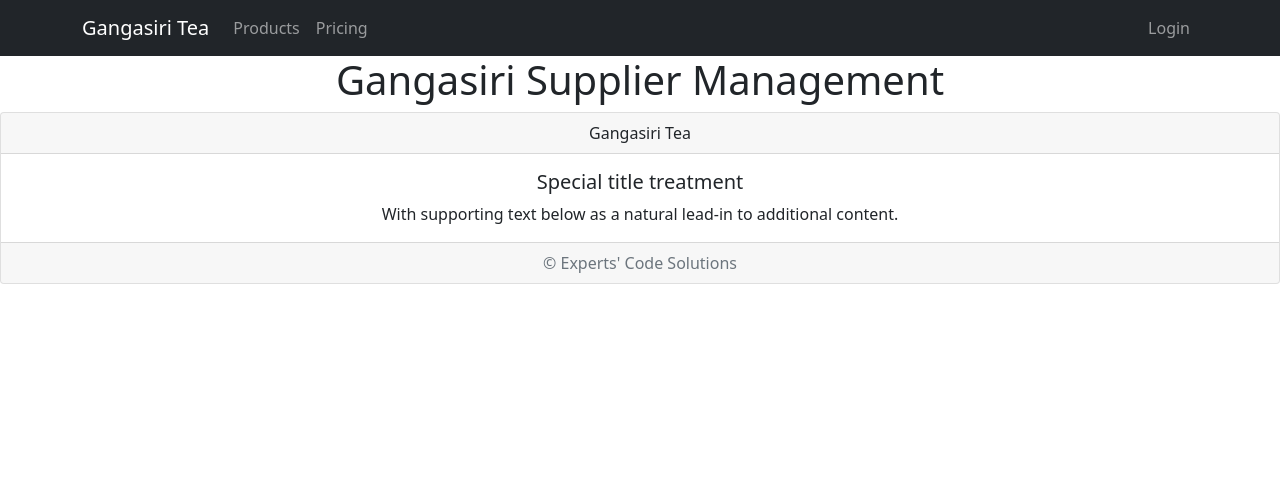
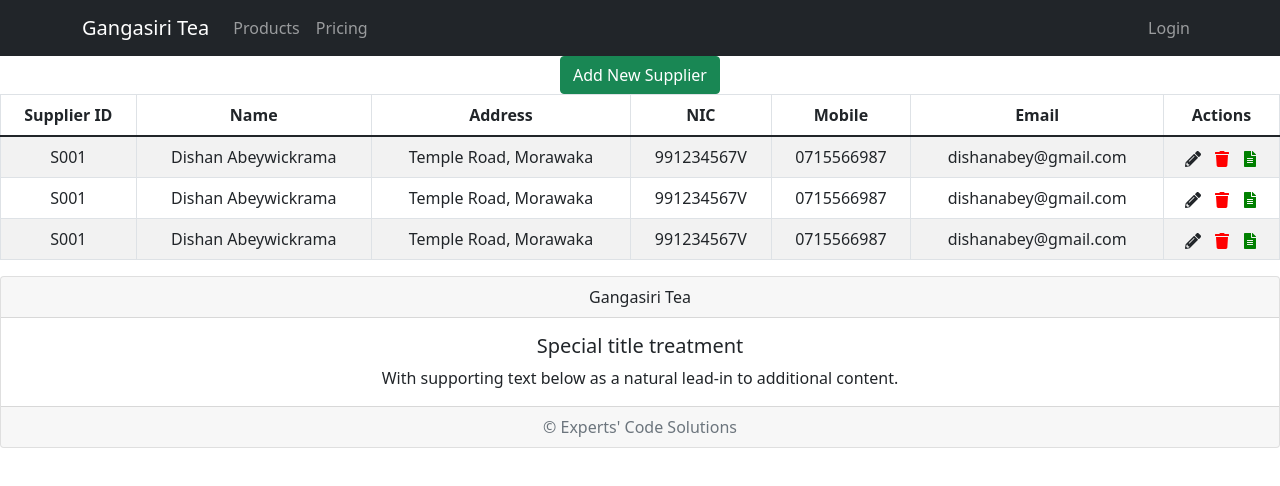
Before and after one commit to SeranMN/TeaApp, a React (Create React App) app: page / in a window 1280 px wide. Shown: the top 486 px of the page. Built offline with nearby package versions, Linux system fonts and the light colour scheme.

Commit message:
Supplier Table & Form Interfaces

```diff
--- a/package.json
+++ b/package.json
@@ -10,6 +10,7 @@
     "react": "^17.0.2",
     "react-bootstrap": "^2.0.0-beta.5",
     "react-dom": "^17.0.2",
+    "react-icons": "^4.2.0",
     "react-scripts": "4.0.3",
     "web-vitals": "^1.1.2"
   },
--- a/src/App.js
+++ b/src/App.js
@@ -2,11 +2,12 @@ import Header from './component/Header';
 import './App.css';
 import 'bootstrap/dist/css/bootstrap.min.css';
 import Footer from './component/Footer';
+import SuppliersTable from './component/Supplier_Table';
 function App() {
   return (
     <div className="App">
      <Header/>
-     <h1>Gangasiri Supplier Management</h1>
+     <SuppliersTable/>
      <Footer/>
 
     </div>
--- /dev/null
+++ b/src/component/Modle.js
@@ -0,0 +1,29 @@
+import Modal from 'react-bootstrap/Modal'
+import { Button, ModalBody } from 'react-bootstrap'
+import SupplierForm from './Supplier_Form'
+
+const Modle = (props) => {
+    return (
+        <Modal
+            {...props}
+            size="lg"
+            aria-labelledby="contained-modal-title-vcenter"
+            centered>
+
+            <Modal.Header closeButton>
+                <Modal.Title id="contained-modal-title-vcenter">
+                    Add Supplier
+                </Modal.Title>
+            </Modal.Header>
+            <ModalBody>
+                <SupplierForm/>
+            </ModalBody>
+
+            <Modal.Footer>
+                <Button onClick={props.onHide}>Close</Button>
+            </Modal.Footer>
+        </Modal>
+    )
+}
+
+export default Modle
--- /dev/null
+++ b/src/component/Supplier_Btn.js
@@ -0,0 +1,11 @@
+import React from 'react'
+import Button from 'react-bootstrap/Button'
+
+const SupplierBtn = ({ onclick }) => {
+    return (
+        <Button variant="success" onClick={onclick}>Add New Supplier</Button>
+
+    )
+}
+
+export default SupplierBtn
--- /dev/null
+++ b/src/component/Supplier_Form.js
@@ -0,0 +1,134 @@
+import Form from "react-bootstrap/Form";
+import Button from "react-bootstrap/Button";
+import { Row, Col } from "react-bootstrap"
+import { useState } from "react";
+import { FaTimes } from "react-icons/fa";
+
+const SupplierForm = () => {
+  const [validated, setvalidated] = useState(false)
+  const [selectedImage, setSelectedImage] = useState();
+
+  const handleSubmit = (event) => {
+    const form = event.currentTarget;
+    if (form.checkValidity() === false) {
+      event.preventDefault();
+      event.stopPropagation();
+    }
+    setvalidated(true);
+  };
+
+
+
+
+  // This function will be triggered when the file field change
+  const imageChange = (e) => {
+    if (e.target.files && e.target.files.length > 0) {
+      setSelectedImage(e.target.files[0]);
+    }
+  };
+
+  return (
+    <Form noValidate validated={validated} onSubmit={handleSubmit}>
+      <Form.Group className="mb-3" controlId="formName">
+        <Form.Label>Name</Form.Label>
+        <Form.Control type="text" placeholder="Enter Name" required />
+      </Form.Group>
+
+      <Row className="mb-3" controlId="formAddress">
+        <Form.Group as={Col} md="4" controlId="FormAddressHome">
+          <Form.Label>House Name or Number</Form.Label>
+          <Form.Control type="text" placeholder="Name or Number" />
+        </Form.Group>
+
+        <Form.Group as={Col} md="4" controlId="FormAddressStreet">
+          <Form.Label>Street</Form.Label>
+          <Form.Control type="text" placeholder="Street" required />
+        </Form.Group>
+
+        <Form.Group as={Col} md="3" controlId="FormAdddressCity">
+          <Form.Label>City</Form.Label>
+          <Form.Control type="text" placeholder="City" required />
+        </Form.Group>
+      </Row>
+
+      <Form.Group className="mb-3" controlId="formNIC">
+        <Form.Label>NIC Number</Form.Label>
+        <Form.Control
+          type="text"
+          placeholder="National ID Number"
+          pattern="^([0-9]{9}[x|X|v|V]|[0-9]{12})$"
+          required
+        />
+        <Form.Control.Feedback type="invalid">
+          Please insert Valid NIC Number
+        </Form.Control.Feedback>
+      </Form.Group>
+
+      <Form.Group className="mb-3" controlId="formMobile">
+        <Form.Label>Moblie Number</Form.Label>
+        <Form.Control
+          type="text"
+          placeholder="Moblie Number"
+          title="Must include 10 digits without Country Code"
+          pattern="[0-9]{10}"
+          required
+        />
+        <Form.Control.Feedback type="invalid">
+          Please insert Valid Mobile Number
+        </Form.Control.Feedback>
+      </Form.Group>
+
+      <Form.Group className="mb-3" controlId="formEmail">
+        <Form.Label>Email Address</Form.Label>
+        <Form.Control
+          type="email"
+          placeholder="Enter email"
+          pattern="^[a-zA-Z0-9.!#$%&'*+/=?^_`{|}~-]+@[a-zA-Z0-9-]+(?:\.[a-zA-Z0-9-]+)*$"
+          required
+        />
+        <Form.Text className="text-muted">
+          We'll never share your email with anyone else.
+        </Form.Text>
+      </Form.Group>
+
+      <Form.Group className="mb-3" controlId="formPassword">
+        <Form.Label>Create Password</Form.Label>
+        <Form.Control
+          type="password"
+          placeholder="Create Password"
+          pattern="(?=.*\d)(?=.*[a-z])(?=.*[A-Z]).{8,}"
+          title="Must contain at least one number and one uppercase and lowercase letter, and at least 8 or more characters"
+          required
+        />
+      </Form.Group>
+
+      <Form.Group controlId="formFile" className="mb-3">
+        <Form.Label>Photo</Form.Label>
+        <Form.Control
+          type="file"
+          accept="image/*"
+          onChange={imageChange}
+          required
+        />
+        {selectedImage && (
+          <div style={{
+            marginTop: 10,
+            display: "flex",
+            flexDirection: "column",
+            maxWidth: "10%",
+            maxHeight: "10%",
+          }}>
+            <img src={URL.createObjectURL(selectedImage)} alt="Profile" />
+          </div>
+        )}
+      </Form.Group>
+
+      <Button variant="primary" type="submit">
+        Submit
+      </Button>
+    </Form>
+  );
+
+}
+
+export default SupplierForm
--- /dev/null
+++ b/src/component/Supplier_Table.js
@@ -0,0 +1,138 @@
+import Table from "react-bootstrap/Table";
+import {FaFileAlt,FaPencilAlt,FaTrash,} from "react-icons/fa";
+import SupplierBtn from "./Supplier_Btn";
+import { useState } from "react";
+import Modal from "./Modle";
+
+const SuppliersTable = () => {
+  const [modalShow, setModalShow] = useState(false);
+  return (
+    <div>
+      <SupplierBtn onclick={() => setModalShow(true)} />
+          <Modal show={modalShow} onHide={() => setModalShow(false)} />
+
+      <Table striped bordered hover>
+        <thead>
+          <tr>
+            <th>Supplier ID</th>
+            <th>Name</th>
+            <th>Address</th>
+            <th>NIC</th>
+            <th>Mobile</th>
+            <th>Email</th>
+            <th>Actions</th>
+          </tr>
+        </thead>
+        <tbody>
+          <tr>
+            <td>S001</td>
+            <td>Dishan Abeywickrama</td>
+            <td>Temple Road, Morawaka</td>
+            <td>991234567V</td>
+            <td>0715566987</td>
+            <td>dishanabey@gmail.com</td>
+            <td>
+              <div>
+                <span>
+                  <FaPencilAlt
+                    onClick={() => console.log("Edit")}
+                    style={{ cursor: "pointer" }}
+                    title="Edit Supplier"
+                  />
+                </span>
+                &nbsp;&nbsp;&nbsp;
+                <span>
+                  <FaTrash
+                    onClick={() => console.log("Delete")}
+                    style={{ cursor: "pointer", color: "red" }}
+                    title="Delete Supplier"
+                  />
+                </span>
+                &nbsp;&nbsp;&nbsp;
+                <span>
+                  <FaFileAlt
+                    onClick={() => console.log("Genarate")}
+                    style={{ cursor: "pointer", color: "green" }}
+                    title="Generate Report"
+                  />
+                </span>
+              </div>
+            </td>
+          </tr>
+          <tr>
+            <td>S001</td>
+            <td>Dishan Abeywickrama</td>
+            <td>Temple Road, Morawaka</td>
+            <td>991234567V</td>
+            <td>0715566987</td>
+            <td>dishanabey@gmail.com</td>
+            <td>
+              <div>
+                <span>
+                  <FaPencilAlt
+                    onClick={() => console.log("Edit")}
+                    style={{ cursor: "pointer" }}
+                    title="Edit Supplier"
+                  />
+                </span>
+                &nbsp;&nbsp;&nbsp;
+                <span>
+                  <FaTrash
+                    onClick={() => console.log("Delete")}
+                    style={{ cursor: "pointer", color: "red" }}
+                    title="Delete Supplier"
+                  />
+                </span>
+                &nbsp;&nbsp;&nbsp;
+                <span>
+                  <FaFileAlt
+                    onClick={() => console.log("Genarate")}
+                    style={{ cursor: "pointer", color: "green" }}
+                    title="Generate Report"
+                  />
+                </span>
+              </div>
+            </td>
+          </tr>
+          <tr>
+            <td>S001</td>
+            <td>Dishan Abeywickrama</td>
+            <td>Temple Road, Morawaka</td>
+            <td>991234567V</td>
+            <td>0715566987</td>
+            <td>dishanabey@gmail.com</td>
+            <td>
+              <div>
+                <span>
+                  <FaPencilAlt
+                    onClick={() => console.log("Edit")}
+                    style={{ cursor: "pointer" }}
+                    title="Edit Supplier"
+                  />
+                </span>
+                &nbsp;&nbsp;&nbsp;
+                <span>
+                  <FaTrash
+                    onClick={() => console.log("Delete")}
+                    style={{ cursor: "pointer", color: "red" }}
+                    title="Delete Supplier"
+                  />
+                </span>
+                &nbsp;&nbsp;&nbsp;
+                <span>
+                  <FaFileAlt
+                    onClick={() => console.log("Genarate")}
+                    style={{ cursor: "pointer", color: "green" }}
+                    title="Generate Report"
+                  />
+                </span>
+              </div>
+            </td>
+          </tr>
+        </tbody>
+      </Table>
+    </div>
+  );
+};
+
+export default SuppliersTable;
```
Also changed, not shown: 1 other file (tests, documents, lock files or other folders).
